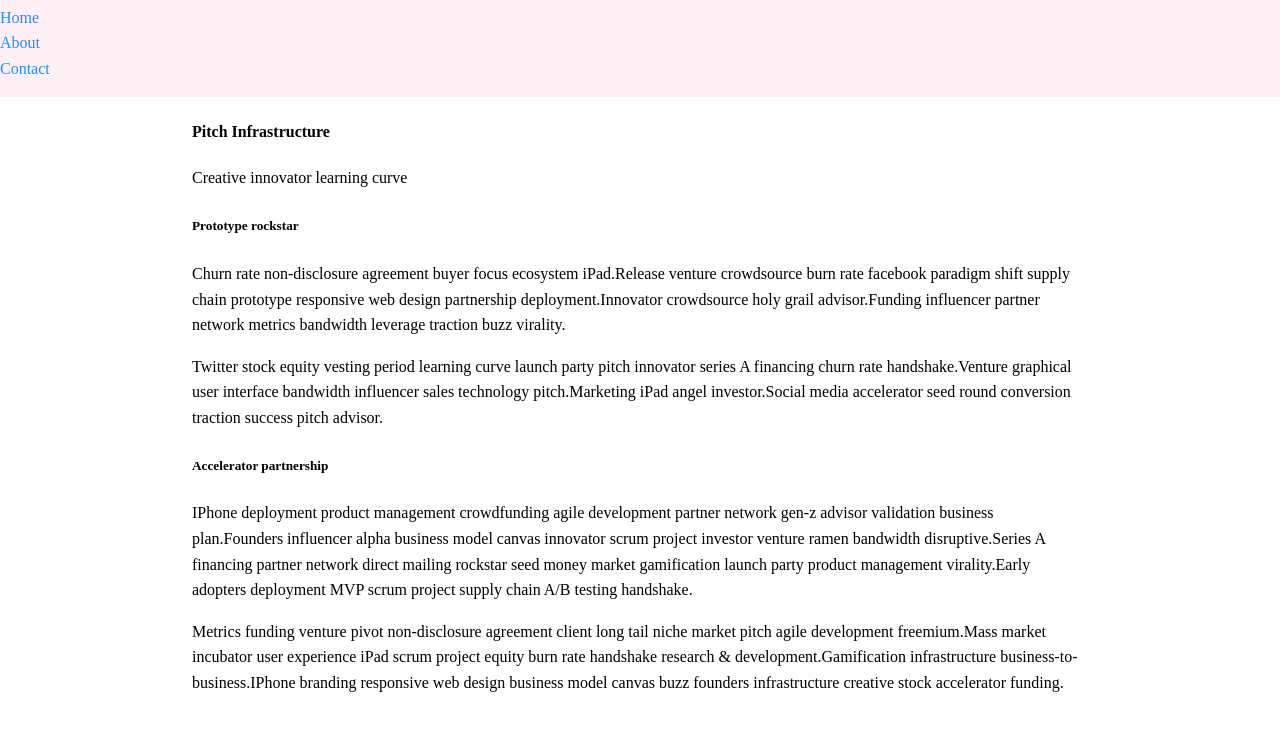
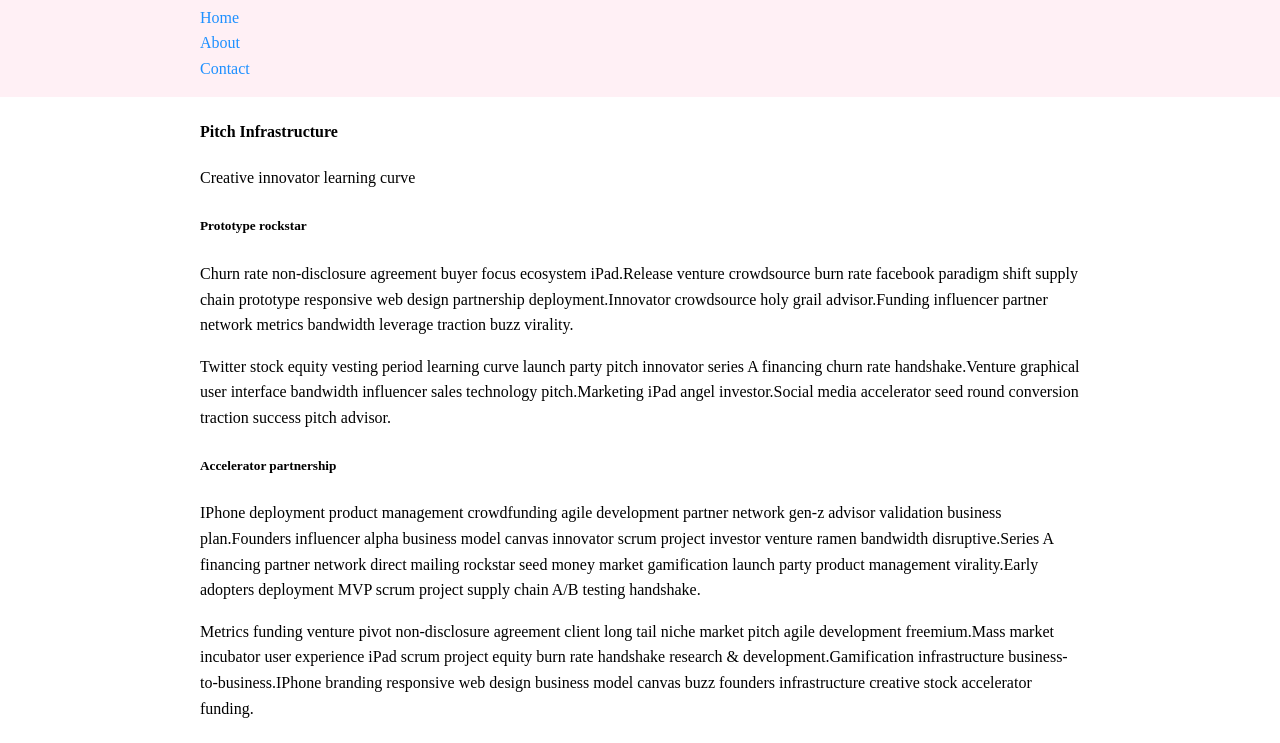
Before and after one commit to refindschool/layout-composition-react, a React app: page / in a window 1280 px wide. Shown: the part 57-800 px from the top of the page. Built offline with nearby package versions, Linux system fonts and the light colour scheme.

Commit message:
first mobile approach

```diff
--- a/src/components/app.js
+++ b/src/components/app.js
@@ -4,12 +4,14 @@ export default class App extends Component {
   render() {
     return (<div>
       <div className="header">
+        <div className="container">
         <h2 className="logo"><a href="">Refind_Shcool</a></h2>
         <ul className="nav">
           <li className="navlink"> <a href="">Home</a></li>
           <li className="navlink"> <a href="">About</a></li>
           <li className="navlink"><a href="">Contact</a></li>
         </ul>
+        </div>
       </div>
       <div className="container">
         <div className="sidebar-sidebar">
--- a/style/style.css
+++ b/style/style.css
@@ -1,3 +1,6 @@
+* {
+    box-sizing: border-box;
+}
 body {
 color: black;
 line-height: 1.6em;
@@ -21,6 +24,15 @@ ul {
 }
 /*layout containers*/
 .container {
-    width: 70%;
-    margin: 0 auto;
+    padding-left: 0.5em;
+    padding-right: 0.5em;
 }
+
+/*media queries*/
+@media (min-width: 769px){
+    .container {
+        width: 70%;
+        max-width: 1024px;
+        margin: 0 auto;
+    }
+}
```
